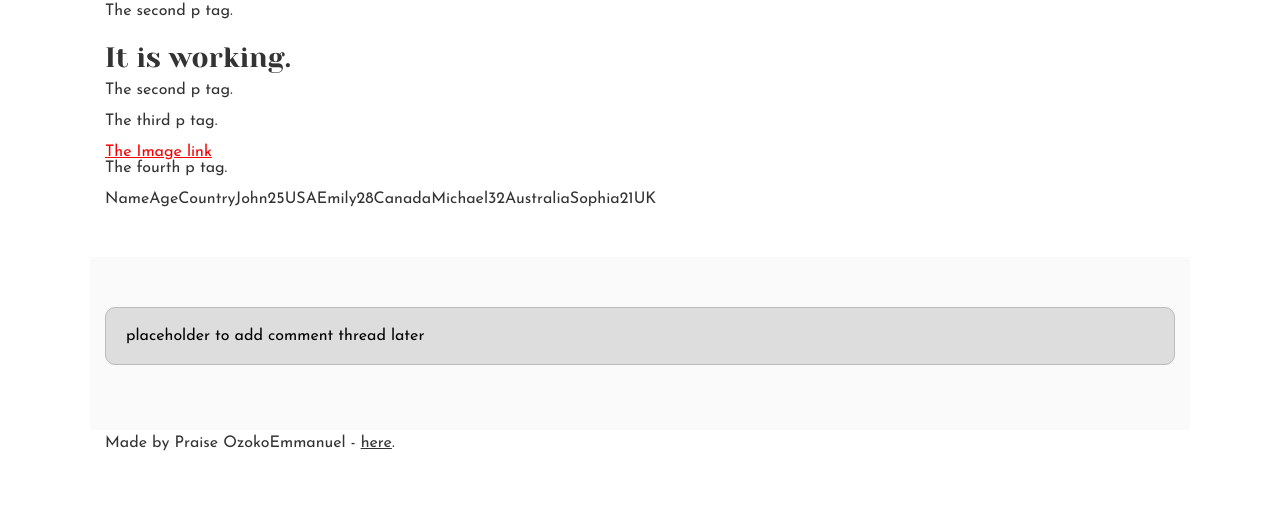
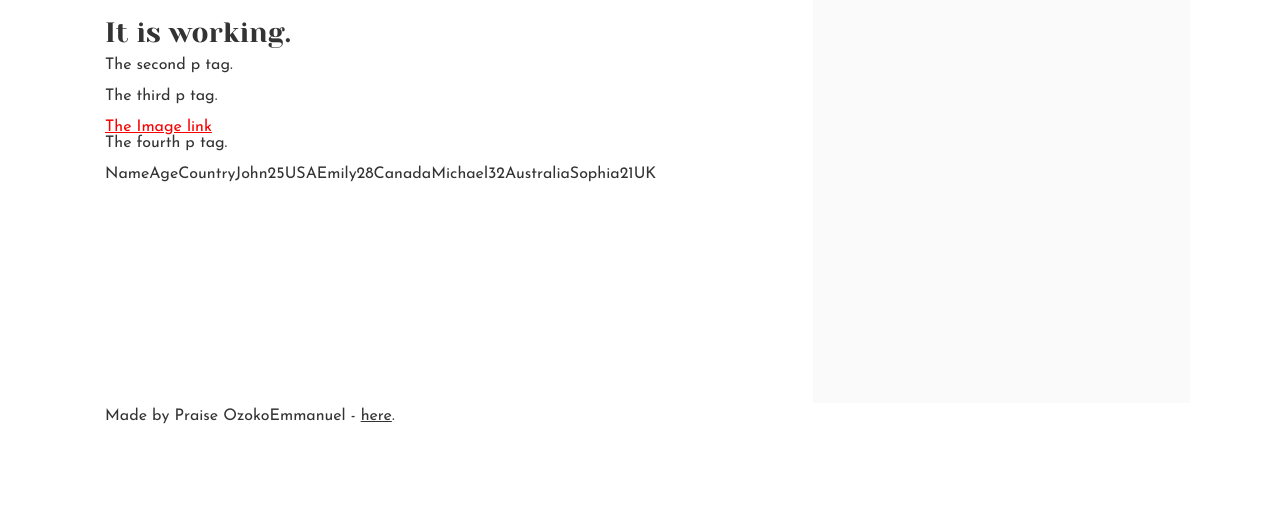
Before and after one commit to Praisel-create/My_First_Portfolio, a plain HTML site: page css_basic/index.html in a window 1280 px wide. Shown: the part 317-837 px from the top of the page. After the commit the page ends 800 px from the top, so only its background shows below. Drawn offline with Linux system fonts and the light colour scheme.

Commit message:
Updating stlyes.css file

```diff
--- a/css_basic/index.html
+++ b/css_basic/index.html
@@ -1,6 +1,9 @@
 <!DOCTYPE html>
 <html>
     <head>
+        .flex_container{
+            flex-direction: column
+        }
         <title>My First Webpage</title>
         <link href="base.css" rel="stylesheet">
         <link href="styles.css" rel="stylesheet">
--- a/css_basic/styles.css
+++ b/css_basic/styles.css
@@ -0,0 +1,26 @@
+* {
+    box-sizing: border-box;
+}
+
+body {
+    display:flex;
+    flex-direction:column;
+}
+
+
+
+main {
+    display: flex;
+    flex: auto;
+    flex-direction: row;
+}
+
+article {
+    flex: 2;
+    overflow-y: auto;
+}
+
+aside {
+    flex: 1;
+    overflow-y: auto;
+}
```
